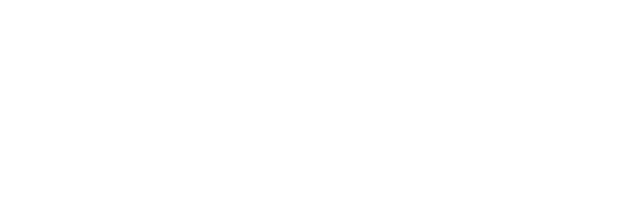
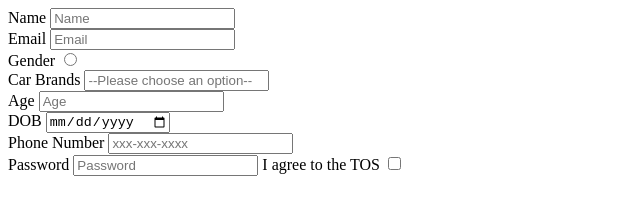
Before and after one commit to acciojob/signup-form-car-Ujjwal1023, a website: page main.html in a window 1280 px wide. Shown: the whole page, without its empty margins (0-640 px from the left). Drawn offline with Linux system fonts and the light colour scheme.

Commit message:
created a submission

```diff
--- a/main.html
+++ b/main.html
@@ -8,7 +8,26 @@
 
 <body>
 	<!-- the entire body must be written by student -->
-    <script type="text/javascript" src="./script.js">
+<form action="#" method="post">
+	<label for="Name">Name</label>
+	<input type="text" id="#name" name="Name" placeholder="Name" required><br>
+	<label for="Email">Email</label>
+	<input type="email" id="#email" name="email" placeholder="Email" required><br>
+	<label for="Gender">Gender</label>
+	<input type="radio" id=#gender_m,#gender_f placeholder="#" required><br>
+	<label for="Car Brands">Car Brands</label>
+	<input type="Select" id="#cars" name="Car Brands" placeholder="--Please choose an option--" required><br>
+    <label for="Age">Age</label>
+	<input type="number" id="#age" name="Age" placeholder="Age" required><br>
+	<label for="DOB">DOB</label>
+	<input type="date" id="#dob" name="DOB" placeholder=# required><br>
+	<label for="Phone Number">Phone Number</label>
+	<input type="tel" id="#tel" name="Phone Number" placeholder="xxx-xxx-xxxx"><br>
+	<label for="Password">Password</label>
+	<input type="Password" id="#password" name="Password" placeholder="Password" required>
+	<label for="I agree to the TOS">I agree to the TOS</label>
+	<input type="checkbox" id=#tos name="I agree to the TOS" placeholder=# required>
+	<script type="text/javascript" src="./script.js">
 </script>
 
 </body>
```
